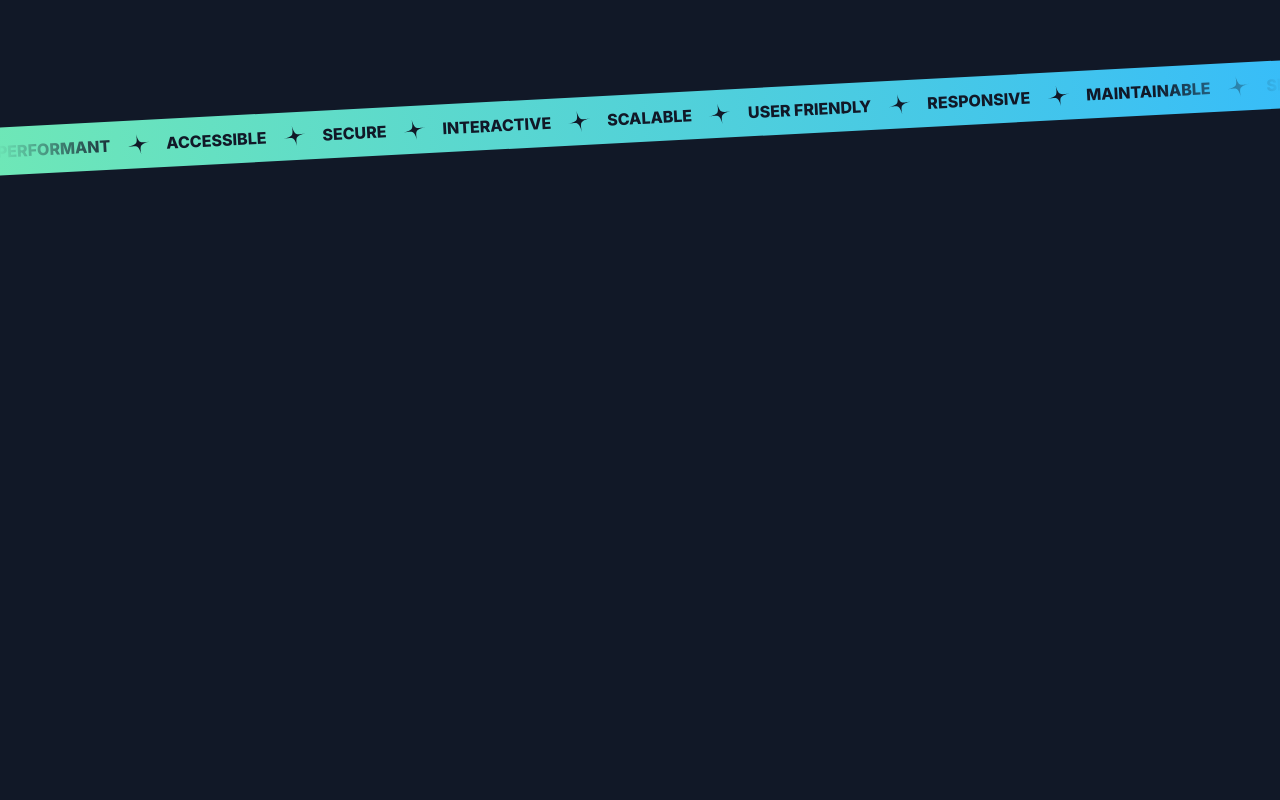
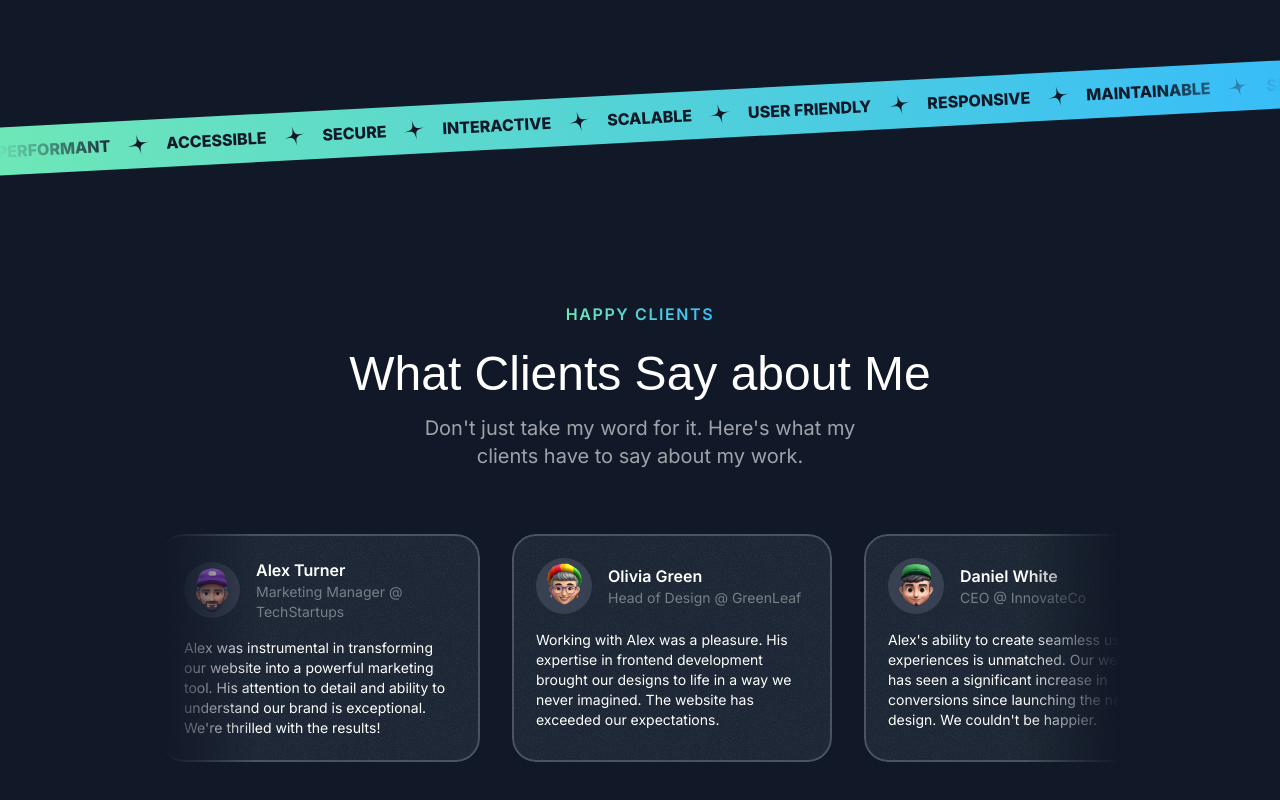
Before and after one commit to RuthlessDove/personal-website-nextjs, a Next.js app: page / in a window 1280 px wide. Shown: the part 3000-3800 px from the top of the page. Before the commit the page ends 3238 px from the top, so only its background shows below. Built offline with nearby package versions, Linux system fonts and the light colour scheme; a web font is replaced by a local one.

Commit message:
Add TestimonialsSection with client feedback and styling

```diff
--- a/src/app/page.tsx
+++ b/src/app/page.tsx
@@ -2,6 +2,7 @@ import { Header } from "@/sections/Header";
 import { HeroSection } from "@/sections/Hero";
 import { ProjectsSection } from "@/sections/Projects";
 import { TapeSection } from "@/sections/Tape";
+import { TestimonialsSection } from "@/sections/Testimonials";
 
 export default function Home() {
   return (
@@ -10,6 +11,7 @@ export default function Home() {
       <HeroSection />
       <ProjectsSection />
       <TapeSection />
+      <TestimonialsSection />
     </div>
   );
 }
--- a/src/sections/Testimonials.tsx
+++ b/src/sections/Testimonials.tsx
@@ -1,8 +1,17 @@
+// Dependencies
+import Image from "next/image";
+
+// Assets
 import memojiAvatar1 from "@/assets/images/memoji-avatar-1.png";
 import memojiAvatar2 from "@/assets/images/memoji-avatar-2.png";
 import memojiAvatar3 from "@/assets/images/memoji-avatar-3.png";
 import memojiAvatar4 from "@/assets/images/memoji-avatar-4.png";
 import memojiAvatar5 from "@/assets/images/memoji-avatar-5.png";
+import grainImage from "@/assets/images/grain.jpg";
+
+// Components
+import { SectionHeader } from "@/components/SectionHeader";
+import { Card } from "@/components/Card";
 
 const testimonials = [
   {
@@ -38,5 +47,47 @@ const testimonials = [
 ];
 
 export const TestimonialsSection = () => {
-  return <div>Testimonials Section</div>;
+  return (
+    <div className="py-16">
+      <div className="container">
+        <SectionHeader
+          eyebrow="Happy Clients"
+          title="What Clients Say about Me"
+          description="Don't just take my word for it. Here's what my clients have to say about
+        my work."
+        />
+
+        <div
+          className="mt-16 flex overflow-x-clip"
+          style={{
+            maskImage:
+              "linear-gradient(to right, transparent, black 10%, black 90%, transparent)",
+          }}
+        >
+          <div className="flex flex-none gap-8">
+            {testimonials.map((testimonial, index) => (
+              <Card key={testimonial.name} className="max-w-xs">
+                <div className="flex gap-4 items-center">
+                  <div className="size-14 bg-gray-700 inline-flex rounded-full items-center  justify-center flex-shrink-0">
+                    <Image
+                      src={testimonial.avatar}
+                      alt={testimonial.name}
+                      className="max-h-full"
+                    />
+                  </div>
+                  <div>
+                    <div className="font-semibold">{testimonial.name}</div>
+                    <div className="text-sm text-white/40">
+                      {testimonial.position}
+                    </div>
+                  </div>
+                </div>
+                <p className="mt-4 text-sm">{testimonial.text}</p>
+              </Card>
+            ))}
+          </div>
+        </div>
+      </div>
+    </div>
+  );
 };
```
